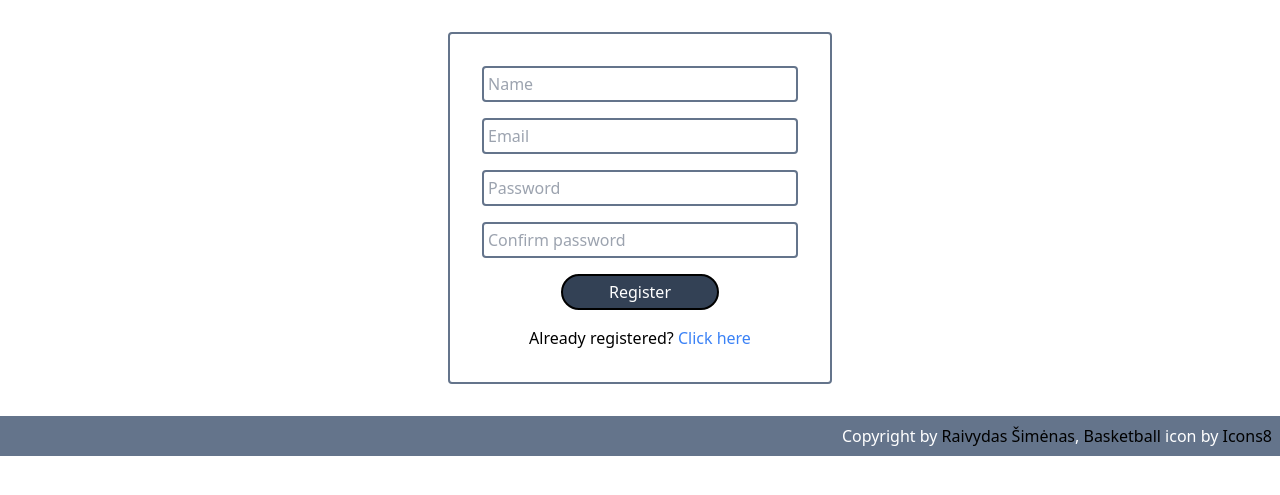
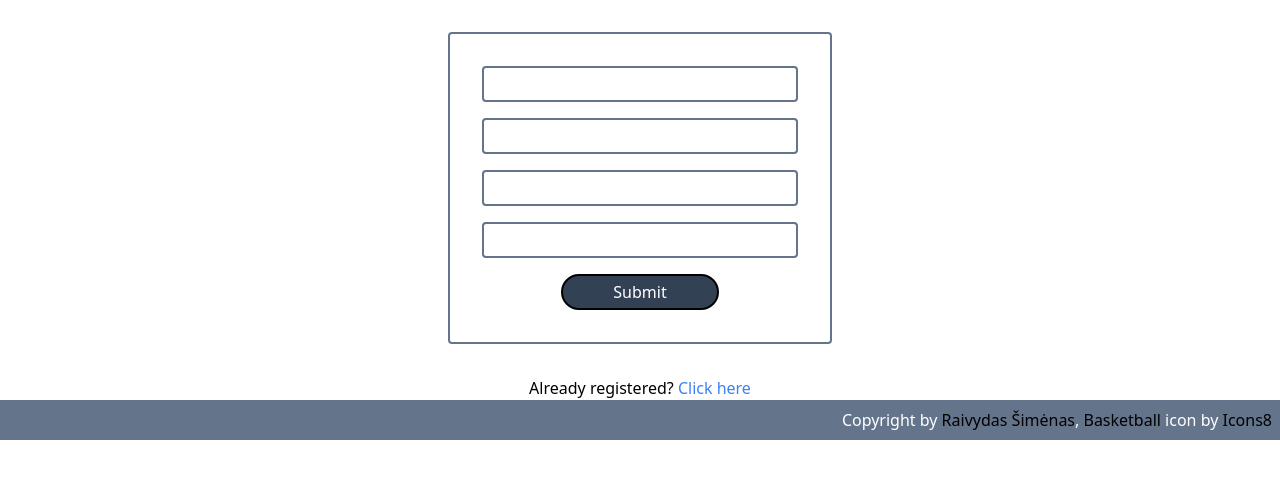
Before and after one commit to raivydassimenas/cs50-final, a Flask app: page /register in a window 1280 px wide. Shown: the part 82-577 px from the top of the page. Run offline with Flask 3, Linux system fonts and the light colour scheme; some libraries are stand-ins or nearby versions.

Commit message:
Refactor using WTF

```diff
--- a/app.py
+++ b/app.py
@@ -2,7 +2,9 @@ from flask import Flask, render_template, session, request, redirect, url_for
 from flask_sqlalchemy import SQLAlchemy
 from flask_login import login_user, LoginManager, login_required, logout_user, current_user, UserMixin
 from flask_bcrypt import Bcrypt
-from werkzeug.security import check_password_hash, generate_password_hash
+from flask_wtf import FlaskForm
+from wtforms import StringField, SubmitField, PasswordField
+from wtforms.validators import DataRequired, Email
 
 app = Flask(__name__)
 app.config["SQLALCHEMY_DATABASE_URI"] = 'sqlite:///predictions.db'
@@ -11,34 +13,50 @@ db = SQLAlchemy(app)
 bcrypt = Bcrypt(app)
 
 
-class User(db.Model):
+class User(db.Model, UserMixin):
     id = db.Column(db.Integer, primary_key=True)
     email = db.Column(db.String(20), unique=True, nullable=False)
     password = db.Column(db.String(80), nullable=False)
     name = db.Column(db.String(20), nullable=False)
-    authenticated = db.Column(db.Boolean, default=False)
-    is_active = db.Column(db.Boolean, default=True)
+    # authenticated = db.Column(db.Boolean, default=False)
+    # is_active = db.Column(db.Boolean, default=True)
+
     # is_anonymous = db.Column(db.Boolean, default=False)
 
-    @property
-    def is_authenticated(self):
-        return self.authenticated
-
-    @property
-    def is_active(self):
-        return True
-
-    def get_id(self):
-        return self.email
-
-    @property
-    def is_anonymous(self):
-        return True
+    # @property
+    # def is_authenticated(self):
+    #     return self.authenticated
+    #
+    # @property
+    # def is_active(self):
+    #     return True
+    #
+    # def get_id(self):
+    #     return self.email
+    #
+    # @property
+    # def is_anonymous(self):
+    #     return True
 
 
 with app.app_context():
     db.create_all()
     db.session.commit()
+
+
+class LoginForm(FlaskForm):
+    email = StringField("Email", validators=[DataRequired(), Email()])
+    password = PasswordField("Password", validators=[DataRequired()])
+    submit = SubmitField("Submit")
+
+
+class RegisterForm(FlaskForm):
+    name = StringField("Name", validators=[DataRequired()])
+    email = StringField("Email", validators=[DataRequired(), Email()])
+    password = StringField("Password", validators=[DataRequired()])
+    password2 = StringField("Confirm password", validators=[DataRequired()])
+    submit = SubmitField("Submit")
+
 
 login_manager = LoginManager()
 login_manager.init_app(app)
@@ -62,66 +80,80 @@ def index():
 
 @app.route("/login", methods=["GET", "POST"])
 def login():
+    form = LoginForm()
     if request.method == "POST":
-        email = request.form.get("email")
-        password = request.form.get("password")
-        if not email:
-            return apology("Must provide email", 403)
+        # email = request.form.get("email")
+        # password = request.form.get("password")
+        # if not email:
+        #     return apology("Must provide email", 403)
+        #
+        # if not password:
+        #     return apology("Must provide password", 403)
+        #
+        # user = db.session.execute(db.select(User).filter_by(email=email)).first()
+        # if not user:
+        #     return apology("User does not exist", 403)
+        #
+        # if not bcrypt.check_password_hash(user[0].password, password):
+        #     return apology("Wrong email/password combination", 403, user[0].password, password)
 
-        if not password:
-            return apology("Must provide password", 403)
+        if form.validate_on_submit():
+            email = form.email.data
+            password = form.password.data
 
-        user = db.session.execute(db.select(User).filter_by(email=email)).first()
-        if not user:
-            return apology("User does not exist", 403)
+            user = db.session.execute(db.select(User).filter_by(email=email)).first()
 
-        if not bcrypt.check_password_hash(user[0].password, password):
-            return apology("Wrong email/password combination", 403, user[0].password, password)
+            if not user:
+                return apology("User does not exist", 403)
+            if not bcrypt.check_password_hash(user[0].password, password):
+                return apology("Wrong email/password combination", 403)
 
+            login_user(user)
+            return redirect(url_for("index"))
 
-        login_user(user)
-        return redirect(url_for("index"))
-
-    return render_template("/login.html")
+    return render_template("/login.html", form=form)
 
 
 @app.route("/register", methods=["GET", "POST"])
 def register():
+    form = RegisterForm()
+
     if request.method == "POST":
-        name = request.form.get("name")
-        email = request.form.get("email")
-        password = request.form.get("password")
-        password2 = request.form.get("password2")
+        if form.validate_on_submit():
+            name = form.name.data
+            email = form.email.data
+            password = form.password.data
+            password2 = form.password2.data
 
-        if not name:
-            return apology("Must provide name", 403)
+            # if not name:
+            #     return apology("Must provide name", 403)
+            #
+            # if not email:
+            #     return apology("Must provide email", 403)
+            #
+            # if not password:
+            #     return apology("Must provide password", 403)
+            #
+            # if not password2:
+            #     return apology("Must confirm password", 403)
 
-        if not email:
-            return apology("Must provide email", 403)
+            if password != password2:
+                return apology("Passwords do not match", 403)
 
-        if not password:
-            return apology("Must provide password", 403)
+            user = db.session.execute(db.select(User).filter_by(email=email)).first()
+            if user:
+                return apology("User already exists", 403)
 
-        if not password2:
-            return apology("Must confirm password", 403)
+            hashed_password = bcrypt.generate_password_hash(password).decode("utf-8")
+            user = User(name=name, email=email, password=hashed_password)
+            db.session.add(user)
+            db.session.commit()
 
-        if password != password2:
-            return apology("Passwords do not match", 403)
+            login_user(user)
 
-        user = db.session.execute(db.select(User).filter_by(email=email)).first()
-        if user:
-            return apology("User already exists", 403)
+            return redirect(url_for("index"))
 
-        hashed_password = bcrypt.generate_password_hash(password).decode("utf-8")
-        user = User(name=name, email=email, password=hashed_password)
-        db.session.add(user)
-        db.session.commit()
-
-        login_user(user)
-
-        return redirect(url_for("index"))
-
-    return render_template("/register.html")
+    return render_template("/register.html", form=form)
 
 
 @app.route("/logout", methods=["GET", "POST"])
--- a/templates/register.html
+++ b/templates/register.html
@@ -1,12 +1,20 @@
 {% extends "layout.html" %}
 
 {% block main %}
-    <form method="post" action="/register" class="w-96 m-8 p-8 mx-auto gap-4 flex flex-col border-solid border-2 border-slate-500 rounded">
-        <input type="text" class="border-solid border-2 border-slate-500 mx-auto w-full p-1 rounded" id="name" name="name" placeholder="Name" required/>
-        <input type="email" class="border-solid border-2 border-slate-500 mx-auto w-full p-1 rounded" id="email" name="email" placeholder="Email" required/>
-        <input type="password" class="border-solid border-2 border-slate-500 mx-auto w-full p-1 rounded" id="password" name="password" placeholder="Password" required/>
-        <input type="password" class="border-solid border-2 border-slate-500 mx-auto w-full p-1 rounded" id="password2" name="password2" placeholder="Confirm password" required/>
-        <button type="submit" class="border-solid border-2 border-black mx-auto w-1/2 bg-slate-700 text-white p-1 rounded-full text-center">Register</button>
-        <p class="text-center">Already registered? <a href="{{ url_for('login') }}" class="text-blue-500">Click here</a></p>
+    <form method="post" action="/register"
+          class="w-96 m-8 p-8 mx-auto gap-4 flex flex-col border-solid border-2 border-slate-500 rounded">
+        {#        <input type="text" class="border-solid border-2 border-slate-500 mx-auto w-full p-1 rounded" id="name" name="name" placeholder="Name" required/>#}
+        {#        <input type="email" class="border-solid border-2 border-slate-500 mx-auto w-full p-1 rounded" id="email" name="email" placeholder="Email" required/>#}
+        {#        <input type="password" class="border-solid border-2 border-slate-500 mx-auto w-full p-1 rounded" id="password" name="password" placeholder="Password" required/>#}
+        {#        <input type="password" class="border-solid border-2 border-slate-500 mx-auto w-full p-1 rounded" id="password2" name="password2" placeholder="Confirm password" required/>#}
+        {#        <button type="submit" class="border-solid border-2 border-black mx-auto w-1/2 bg-slate-700 text-white p-1 rounded-full text-center">Register</button>#}
+        {{ form.hidden_tag() }}
+        {{ form.name(class="border-solid border-2 border-slate-500 mx-auto w-full p-1 rounded") }}
+        {{ form.email(class="border-solid border-2 border-slate-500 mx-auto w-full p-1 rounded") }}
+        {{ form.password(class="border-solid border-2 border-slate-500 mx-auto w-full p-1 rounded") }}
+        {{ form.password2(class="border-solid border-2 border-slate-500 mx-auto w-full p-1 rounded") }}
+        {{ form.submit(class="border-solid border-2 border-black mx-auto w-1/2 bg-slate-700 text-white p-1 rounded-full text-center") }}
     </form>
+    <p class="text-center">Already registered? <a href="{{ url_for('login') }}" class="text-blue-500">Click here</a></p>
+
 {% endblock %}
```
Also changed, not shown: pyproject.toml (added, +18 -0 lines), templates/login.html (+11 -5 lines), 2 other files.
